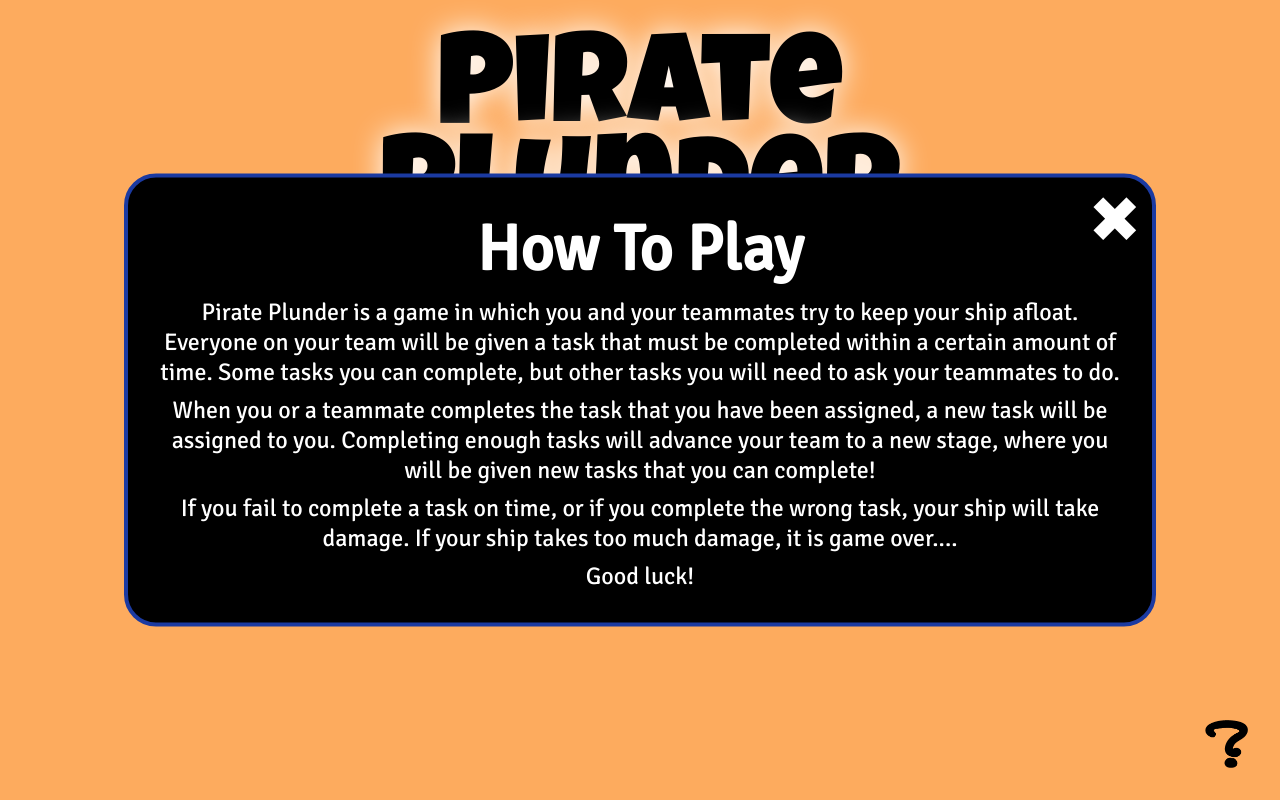
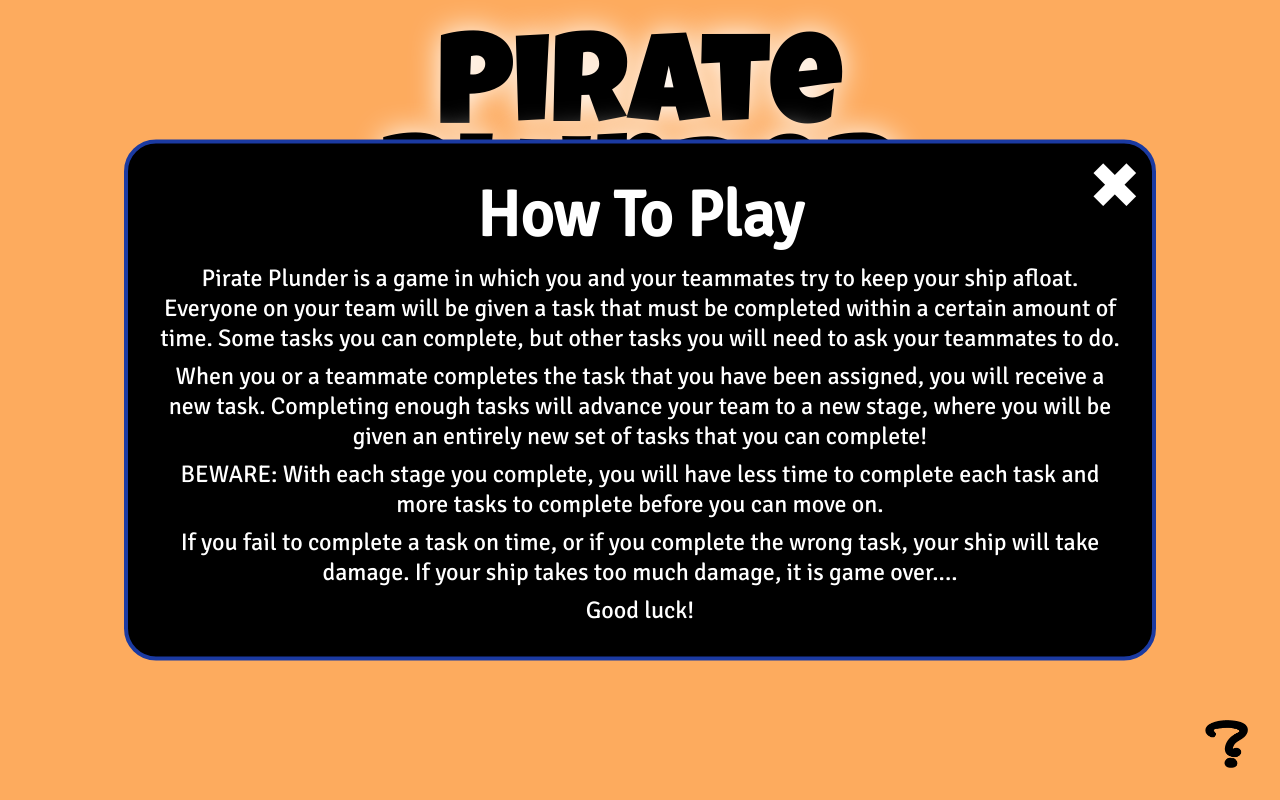
Before and after one commit to tzapiecki/PiratePlunder, a plain HTML site: page static/login.html in a window 1280 px wide. Both pictures are taken after a click on the picture 1226 px from the left and 744 px from the top of the page. Drawn offline with Linux system fonts and the light colour scheme; a web font is replaced by a local one.

Commit message:
Altered the instruction wording

```diff
--- a/static/login.html
+++ b/static/login.html
@@ -95,9 +95,12 @@
                 </p>
                 <p>
                     When you or a teammate completes the task that you have been assigned,
-                    a new task will be assigned to you. Completing enough tasks will advance
-                    your team to a new stage, where you will be given new tasks that you
-                    can complete!
+                    you will receive a new task. Completing enough tasks will advance
+                    your team to a new stage, where you will be given an entirely new set
+                    of tasks that you can complete!
+                </p>
+                <p>
+                    BEWARE: With each stage you complete, you will have less time to complete each task and more tasks to complete before you can move on.
                 </p>
                 <p>
                     If you fail to complete a task on time, or if you complete the wrong task,
```
Also changed, not shown: templates/game.html (+6 -3 lines), templates/lobby.html (+7 -4 lines).
